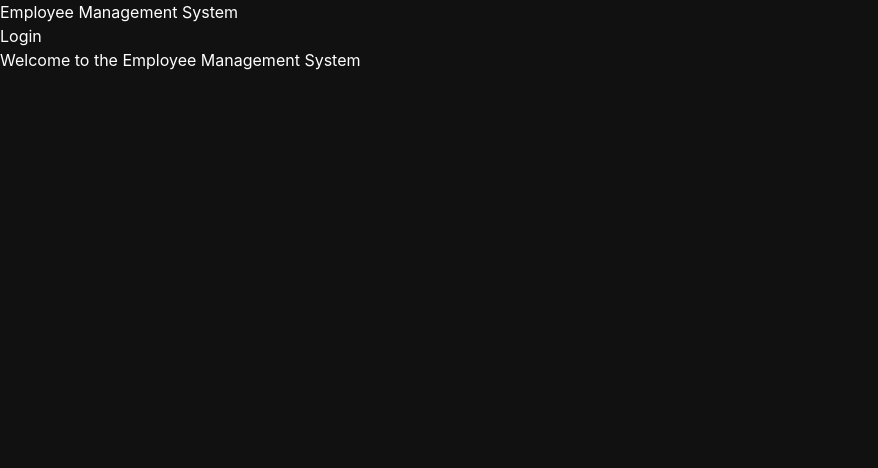
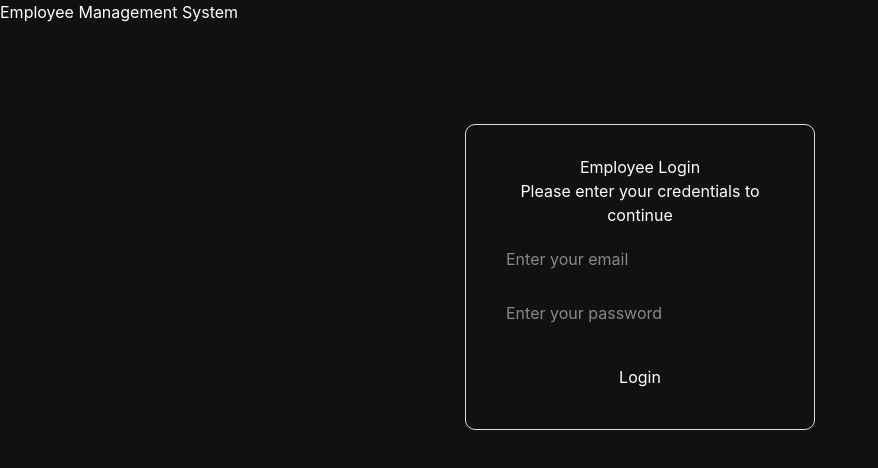
Before and after one commit to codingwithsumera/react-ems-dashboard, a React (Vite) app: page / in a window 1280 px wide. Shown: the top 468 px of the page, without its empty margins (0-878 px from the left). Built offline with nearby package versions, Linux system fonts and the light colour scheme.

Commit message:
End of day updates

```diff
--- a/src/App.jsx
+++ b/src/App.jsx
@@ -1,11 +1,14 @@
-import Login from "./components/Auth/login.jsx";
+import Login from "./components/Auth/Login";
 
 function App() {
   return (
     <div>
       <h1>Employee Management System</h1>
 
-      <Login />
+      <Login
+        title="Employee Login"
+        message="Please enter your credentials to continue"
+      />
     </div>
   );
 }
--- /dev/null
+++ b/src/components/Auth/Login.css
@@ -0,0 +1,34 @@
+.login-container {
+  width: 350px;
+  margin: 100px auto;
+  padding: 30px;
+  border: 1px solid #ddd;
+  border-radius: 10px;
+}
+
+.login-container h2 {
+  text-align: center;
+}
+
+.login-container p {
+  text-align: center;
+}
+
+.login-container input {
+  display: block;
+  width: 100%;
+  box-sizing: border-box;
+  padding: 10px;
+  margin: 10px 0;
+}
+
+.login-container button {
+  width: 100%;
+  padding: 10px;
+  margin-top: 10px;
+  cursor: pointer;
+}
+
+.error {
+  color: red;
+}
--- a/src/components/Auth/Login.jsx
+++ b/src/components/Auth/Login.jsx
@@ -1,8 +1,45 @@
-function Login() {
+import { useState } from "react";
+import "./Login.css";
+
+function Login({ title, message }) {
+  const [email, setEmail] = useState("");
+  const [password, setPassword] = useState("");
+  const [error, setError] = useState("");
+
+  const handleLogin = (e) => {
+    e.preventDefault();
+
+    if (!email || !password) {
+      setError("Please enter both email and password");
+    }
+
+    console.log("Email:", email);
+    console.log("Password:", password);
+  };
+
   return (
-    <div>
-      <h2>Login</h2>
-      <p>Welcome to the Employee Management System</p>
+    <div className="login-container">
+      <h2>{title}</h2>
+      <p>{message}</p>
+
+      <form onSubmit={handleLogin}>
+        {error && <p className="error">{error}</p>}
+        <input
+          type="email"
+          placeholder="Enter your email"
+          value={email}
+          onChange={(e) => setEmail(e.target.value)}
+        />
+
+        <input
+          type="password"
+          placeholder="Enter your password"
+          value={password}
+          onChange={(e) => setPassword(e.target.value)}
+        />
+
+        <button type="submit">Login</button>
+      </form>
     </div>
   );
 }
```
